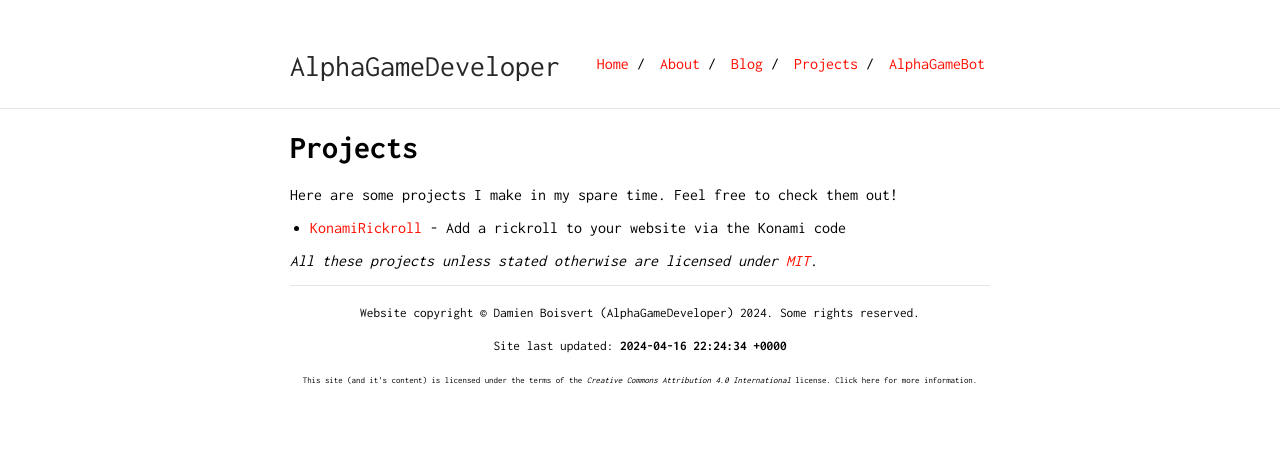
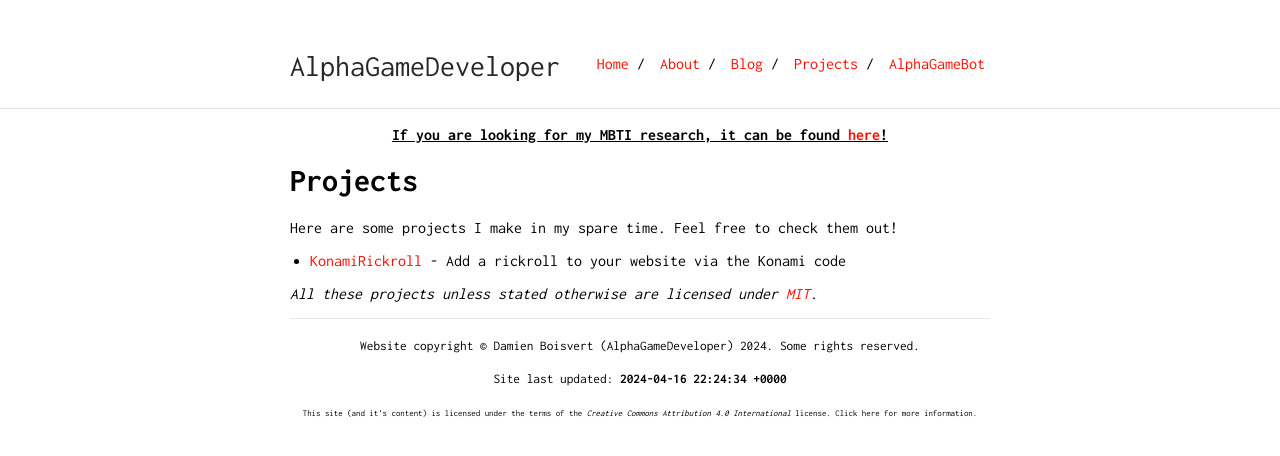
Before and after one commit to AlphaGameDeveloper/AlphaGame.dev, a Jekyll site: the page built from pages/projects.md, in a window 1280 px wide. Shown: the top 456 px of the page. Built offline with Jekyll 4.4.1, drawn with Linux system fonts in a browser that asks for light colours.

Commit message:
Add MBTI message to projects

```diff
--- a/pages/projects.md
+++ b/pages/projects.md
@@ -3,6 +3,7 @@ layout: default
 permalink: /projects/
 title: Projects
 ---
+<p align="center" style="font-weight: bold; text-decoration: underline;">If you are looking for my MBTI research, it can be found <a href="/mbti/">here</a>!</p>
 # Projects
 Here are some projects I make in my spare time.  Feel free to check them out!
 
```
